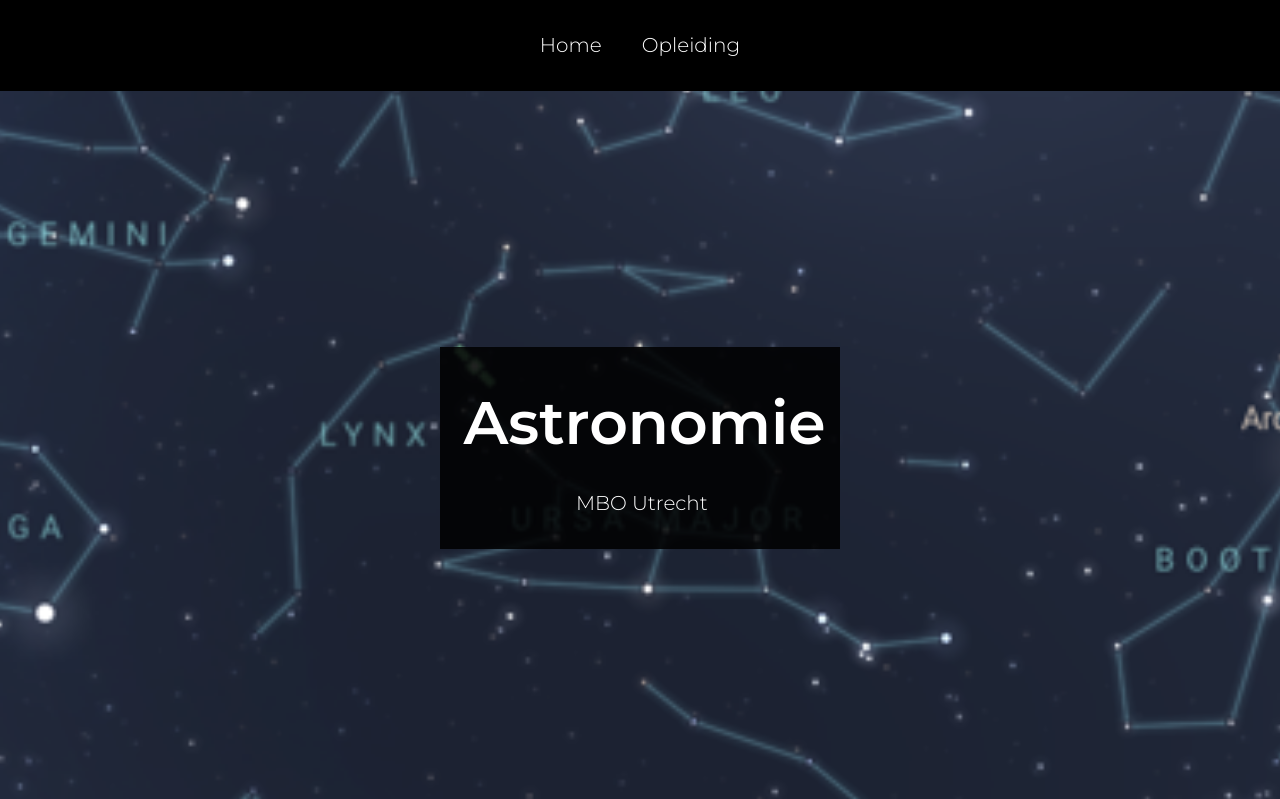
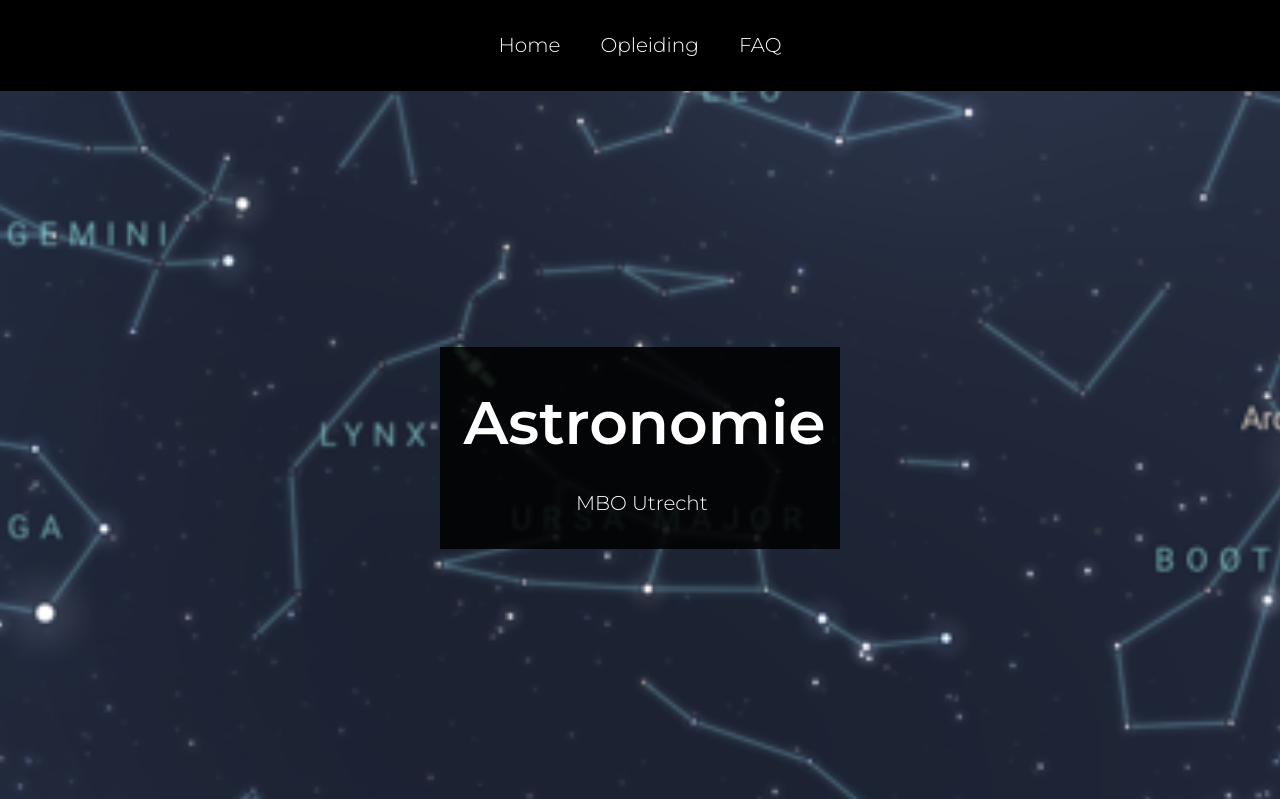
Before and after one commit to stmmarvin/Project-4-Astronomie, a PHP site: page / in a window 1280 px wide. Shown: the top 799 px of the page. Run offline with PHP 8.4, Linux system fonts and the light colour scheme; some web fonts are replaced.

Commit message:
Update index.php

```diff
--- a/index.php
+++ b/index.php
@@ -20,6 +20,7 @@
           <ul>
             <li><a href="index.php">Home</a></li>
             <li><a href="Opleiding/opleiding.php">Opleiding</a></li>
+            <li><a href="../FAQ/faq.php">FAQ</a></li>
             <!--<li><a href="ContactP/contact.php">Contact</a></li> Pagina is nog niet nodig in sprint 1-->
           </ul>
         </div>
```
